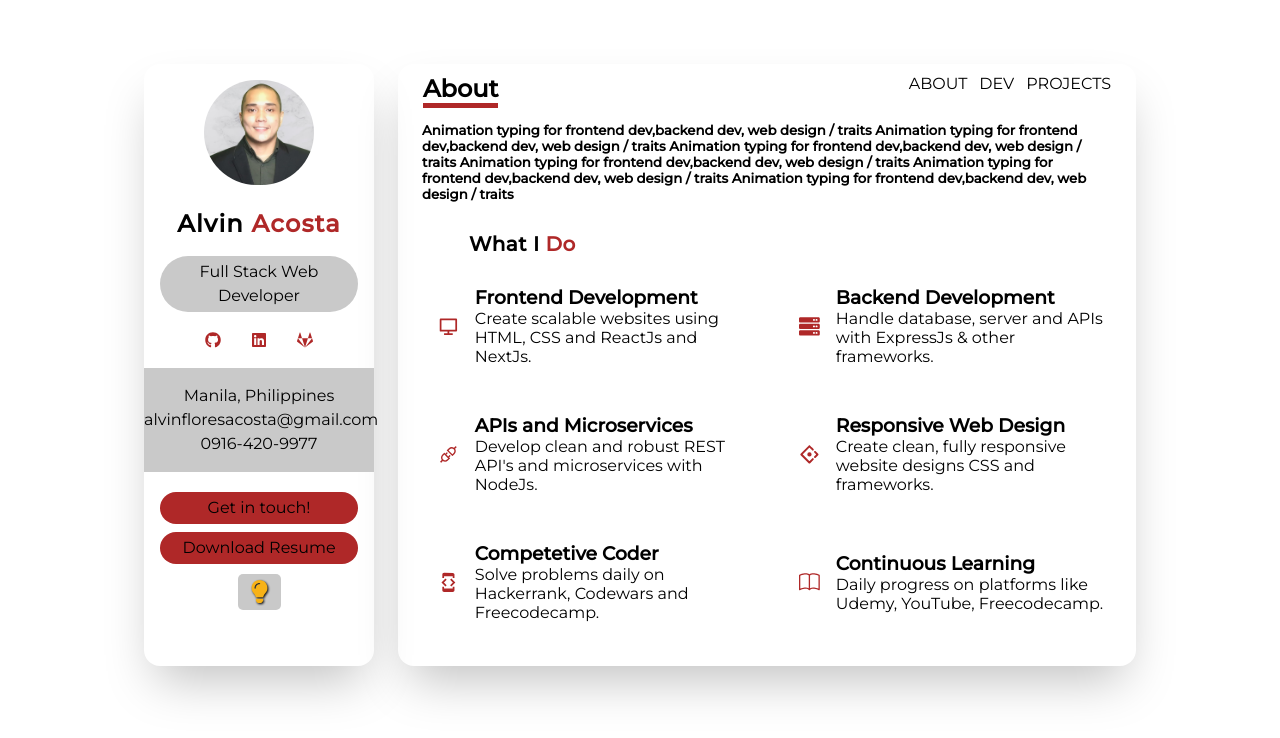
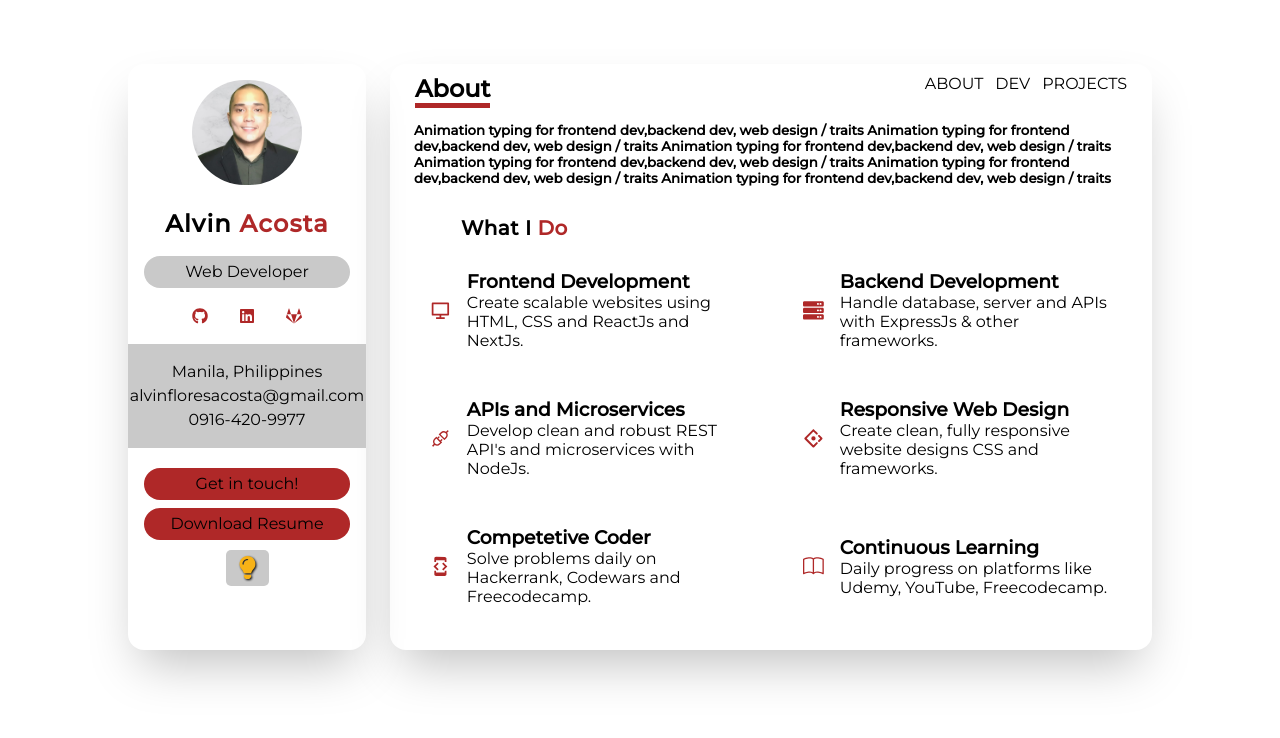
Before and after one commit to Exx-hub/nextjs-portfolio, a Next.js app: page / in a window 1280 px wide. Shown: the top 738 px of the page. Built offline with nearby package versions, Linux system fonts and the light colour scheme.

Commit message:
Change global container padding to 8rem from 9rem

```diff
--- a/components/Sidebar.js
+++ b/components/Sidebar.js
@@ -30,7 +30,7 @@ const SideBar = () => {
 				<h3 className={styles.name}>
 					Alvin <span className={styles.firstName}>Acosta</span>
 				</h3>
-				<p className={styles.title}>Full Stack Web Developer</p>
+				<p className={styles.title}>Web Developer</p>
 
 				<div className={styles.socialIcons}>
 					<FontAwesomeIcon className={styles.icon} icon={faGithub} />
--- a/styles/globals.css
+++ b/styles/globals.css
@@ -38,8 +38,8 @@ a {
 .outer-container {
 	/* max-width: 960px; */
 	/* margin: 0 auto; */
-	padding-left: 9rem;
-	padding-right: 9rem;
+	padding-left: 8rem;
+	padding-right: 8rem;
 	display: grid;
 	grid-template-columns: repeat(12, minmax(0, 1fr));
 	gap: 1.5rem;
```
